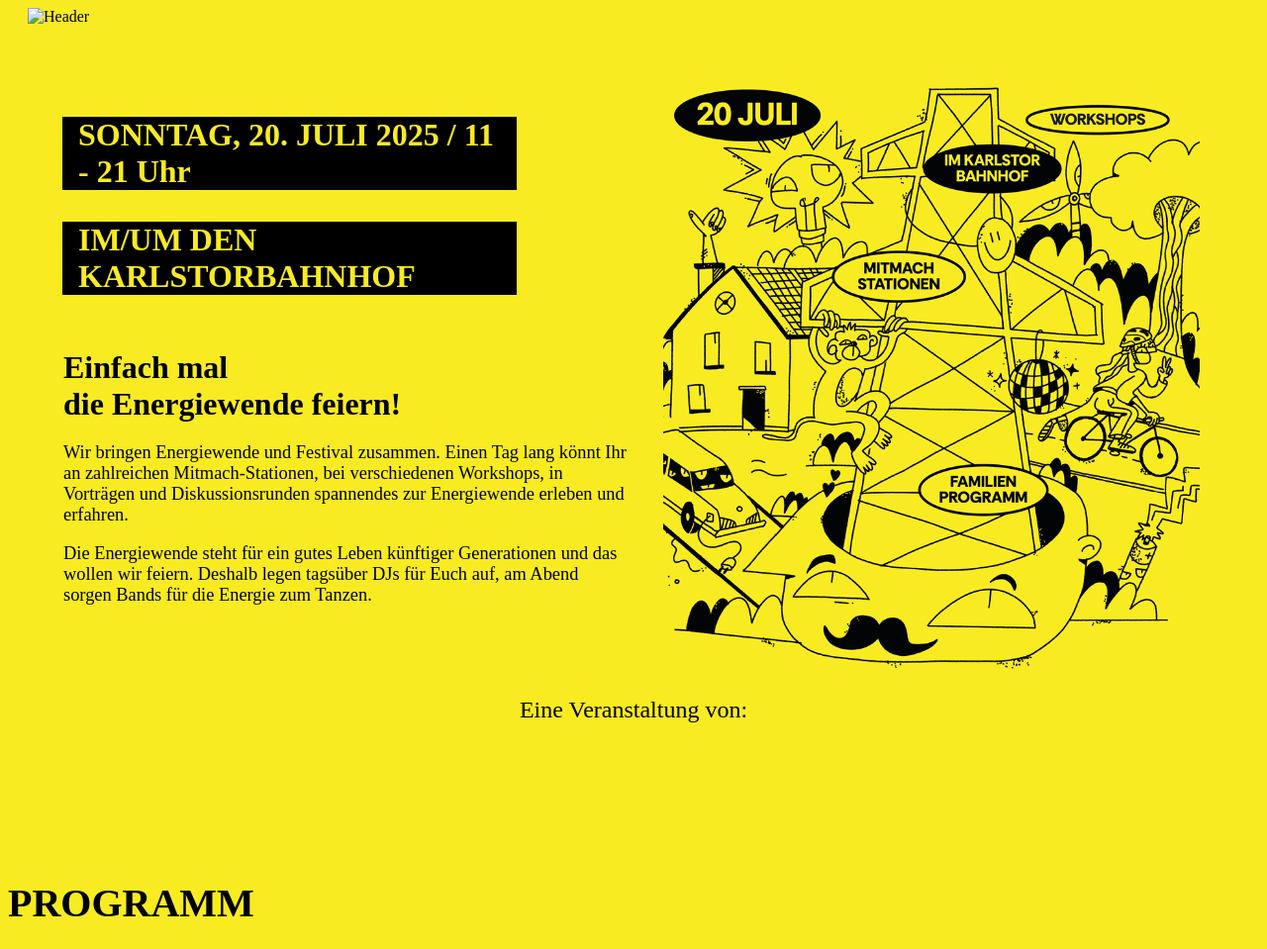
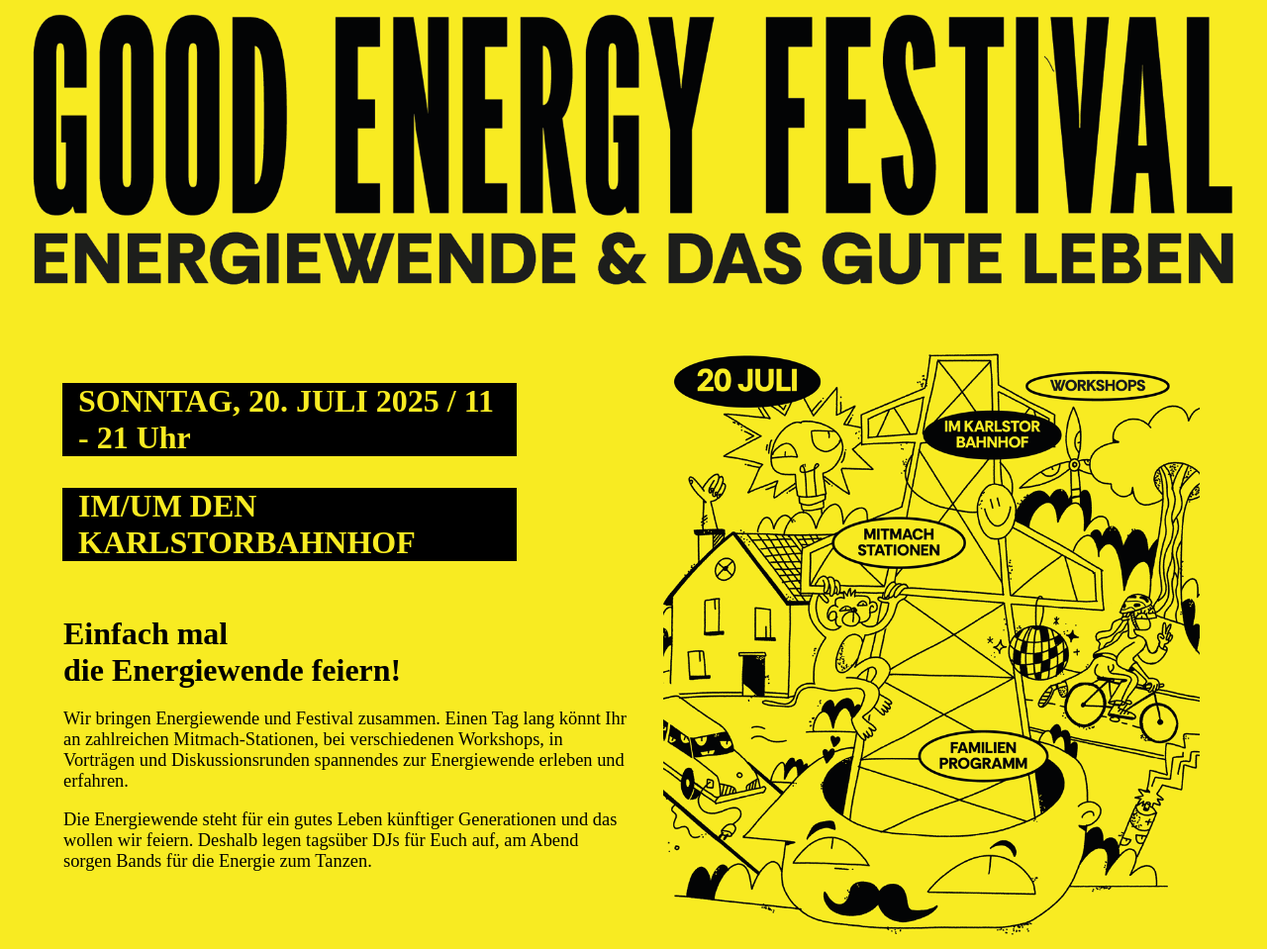
Before and after one commit to Torstenkliesch/FestivalNew, a plain HTML site: page index.html in a window 1280 px wide. Shown: the top 959 px of the page at 99% size. Drawn offline with Linux system fonts and the light colour scheme; the site is published under a folder, as on GitHub Pages, so addresses that start at the root find nothing; a script that the page names is missing; a web font is replaced by a local one.

Commit message:
Add files via upload

```diff
--- a/index.html
+++ b/index.html
@@ -56,7 +56,7 @@
 
 
     <div class="container-header-image">
-      <img src="/images/Header_Image_neu.png" alt="Header" id="image-header">
+      <img src="images/Header_Image_neu.png" alt="Header" id="image-header">
     </div>
 
       <!-- Hero Section-->
```
